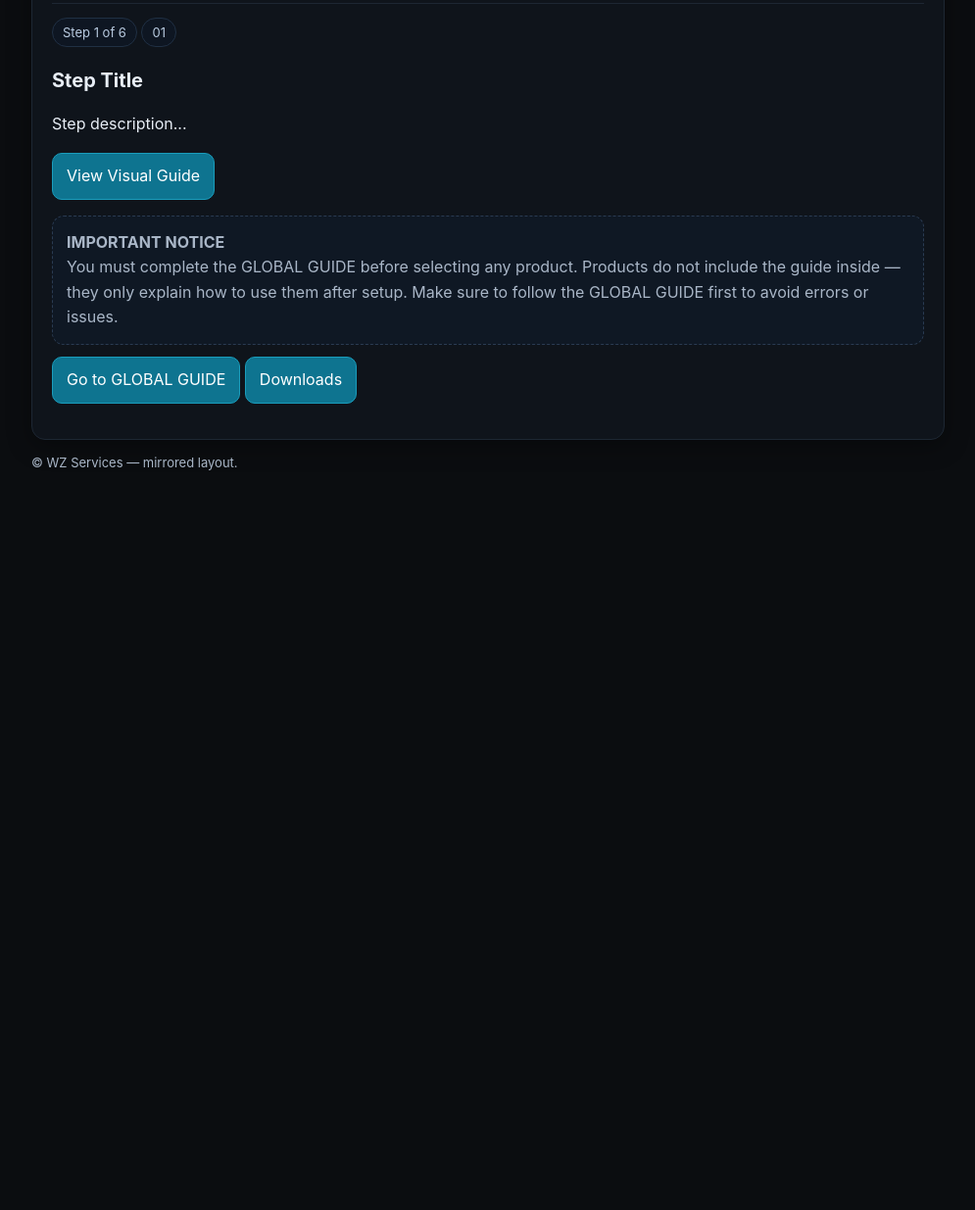
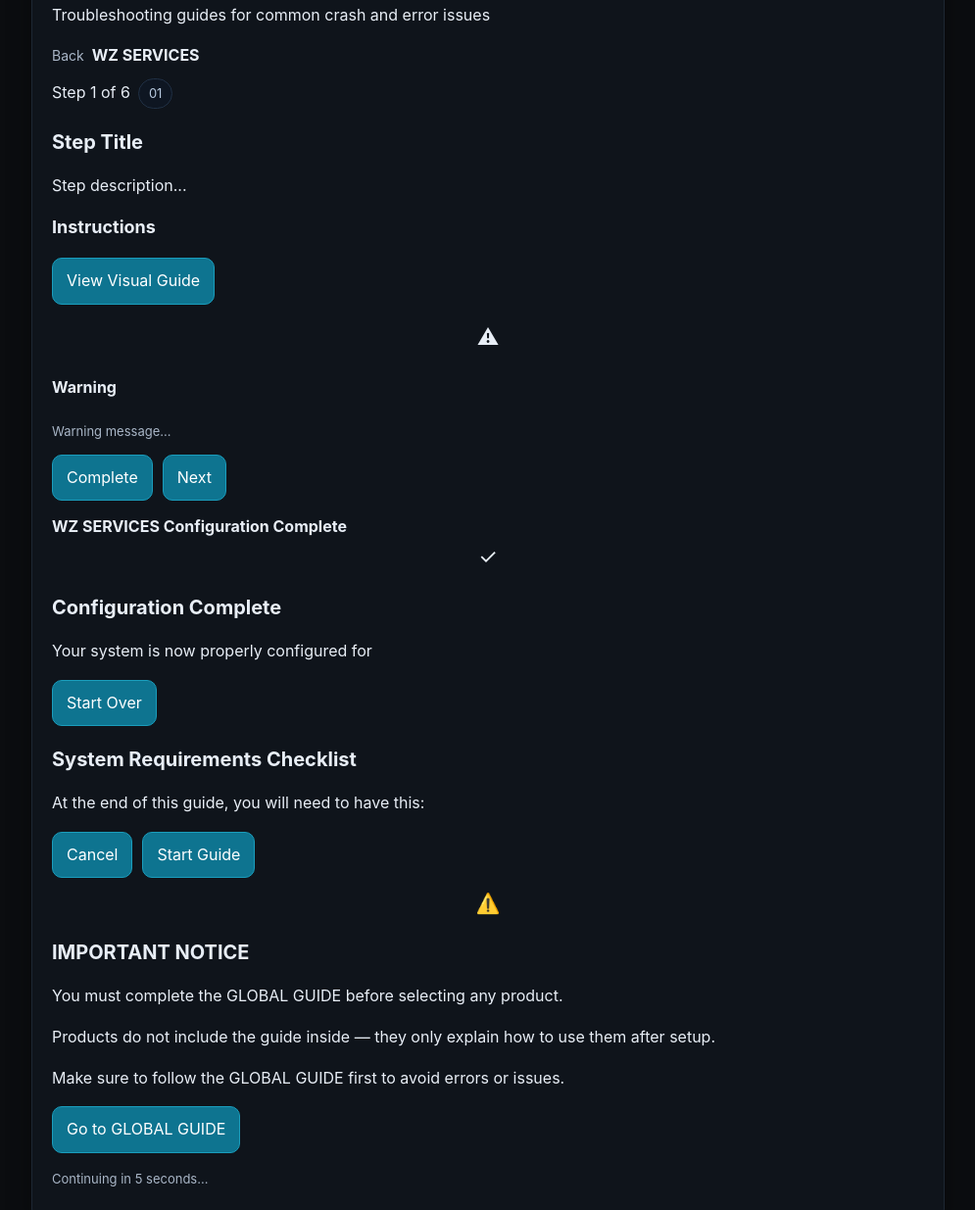
Before and after one commit to Kairowz/kairowz.github.io, a plain HTML site: page index.html in a window 1280 px wide. Shown: the part 420-1655 px from the top of the page at 98% size, without its empty margins (142-1137 px from the left). Before the commit the page ends 939 px from the top, so only its background shows below. Drawn offline with Linux system fonts and the light colour scheme.

Commit message:
Add files via upload

```diff
--- a/index.html
+++ b/index.html
@@ -3,7 +3,7 @@
 <head>
   <meta charset="utf-8">
   <meta name="viewport" content="width=device-width, initial-scale=1">
-  <title>WZ SERVICES — Configuration Guide</title>
+  <title>WZ SERVICES - Configuration Guide</title>
   <link rel="icon" href="favicon.ico">
   <style>
 :root{--bg:#0b0d10;--panel:#0f141b;--muted:#a9b6c7;--txt:#e8eef6;--accent:#00c8ff;--br:#1d2733}
@@ -11,27 +11,30 @@
 a{color:var(--accent);text-decoration:none}a:hover{text-decoration:underline}
 .wrap{max-width:980px;margin:0 auto;padding:24px}
 header{display:flex;align-items:center;justify-content:space-between;margin-bottom:16px;gap:16px}
-.brand{font-weight:800;letter-spacing:.4px}
+.brand{font-weight:800;letter-spacing:.3px}
 .langs{display:flex;gap:10px;color:var(--muted);font-size:14px;flex-wrap:wrap}
 .card{background:var(--panel);border:1px solid var(--br);border-radius:14px;padding:20px;box-shadow:0 6px 24px rgba(0,0,0,.35)}
-h1{font-size:28px;margin:6px 0 12px}h2{font-size:20px;margin:18px 0 8px}
+h1{font-size:28px;margin:6px 0 12px}h2{font-size:20px;margin:18px 0 8px}h3{font-size:18px;margin:10px 0 6px}
 hr{border:0;border-top:1px solid var(--br);margin:14px 0}
 .notice{background:#0f1824;border:1px dashed #2a3b52;padding:14px;border-radius:12px;color:var(--muted)}
 .btn{display:inline-block;background:#0e7490;color:#fff;padding:10px 14px;border-radius:10px;border:1px solid #1a9dbc;transition:.2s}
 .btn:hover{filter:brightness(1.08);transform:translateY(-1px)}
 .grid{display:grid;grid-template-columns:repeat(auto-fit,minmax(240px,1fr));gap:14px}
 .tool{border:1px solid var(--br);border-radius:12px;padding:14px;background:#0f141b}
-.tool h3{margin:0 0 8px 0}
-.tool p{margin:0 0 10px 0;color:var(--muted)}
+.tool p{margin:6px 0 10px;color:var(--muted)}
 .small{font-size:13px;color:var(--muted)}
 .back{font-size:14px;color:var(--muted)}
 .tag{display:inline-flex;gap:6px;align-items:center;padding:4px 10px;border-radius:999px;background:#0e1622;border:1px solid #203044;color:#b9cbe0;font-size:13px}
+.row{display:flex;gap:8px;align-items:center;flex-wrap:wrap}
+.cta-row{display:flex;gap:10px;flex-wrap:wrap}
+.center{display:flex;justify-content:center;align-items:center;gap:8px}
+.kbd{display:inline-block;padding:2px 8px;border-radius:8px;border:1px solid var(--br);background:#0d1220;color:#a6b9cf;font-size:12px}
 </style>
 </head>
 <body>
   <div class="wrap">
     <header>
-      <div class="brand">WZ SERVICES — GUIDE</div>
+      <div class="brand">WZ SERVICES</div>
       <nav class="langs">ENGLISH · FRANÇAIS · DEUTSCH · РУССКИЙ · ESPAÑOL · 中文</nav>
     </header>
 
@@ -40,32 +43,59 @@ hr{border:0;border-top:1px solid var(--br);margin:14px 0}
       <h1>Select Your Game</h1>
       <p>Choose the game you want to configure</p>
 
+      <div class="row"><a class="back" href="index.html">Back</a> <strong>WZ SERVICES</strong></div>
+
       <h2>Game Guides</h2>
       <p>Select a guide or troubleshooting option</p>
 
       <h2>Crash Issues</h2>
       <p>Troubleshooting guides for common crash and error issues</p>
 
-      <hr>
-      <div class="tag">Step 1 of 6</div> <span class="tag">01</span>
+      <div class="row"><a class="back" href="index.html">Back</a> <strong>WZ SERVICES</strong></div>
+
+      <div class="row" style="margin:10px 0;">
+        <span>Step 1 of 6</span> <span class="tag">01</span>
+      </div>
+
       <h2>Step Title</h2>
       <p>Step description...</p>
-      <p><a class="btn" href="downloads.html">View Visual Guide</a></p>
 
-      <div class="notice">
-        <strong>IMPORTANT NOTICE</strong><br>
-        You must complete the GLOBAL GUIDE before selecting any product. Products do not include the guide
-        inside — they only explain how to use them after setup. Make sure to follow the GLOBAL GUIDE first to
-        avoid errors or issues.
+      <h3>Instructions</h3>
+      <p><a class="btn" href="#" onclick="alert('Visual guide placeholder')">View Visual Guide</a></p>
+
+      <div class="center" style="font-size:22px;">⚠</div>
+      <h4>Warning</h4>
+      <p class="small">Warning message...</p>
+
+      <div class="cta-row">
+        <a class="btn" href="#">Complete</a>
+        <a class="btn" href="#">Next</a>
       </div>
 
-      <p style="margin-top:12px;">
-        <a class="btn" href="downloads.html">Go to GLOBAL GUIDE</a>
-        <a class="btn" href="downloads.html">Downloads</a>
-      </p>
+      <div class="row" style="margin-top:14px;"><strong>WZ SERVICES Configuration Complete</strong></div>
+      <div class="center" style="font-size:22px;">✓</div>
+      <h2>Configuration Complete</h2>
+      <p>Your system is now properly configured for</p>
+
+      <p><a class="btn" href="index.html">Start Over</a></p>
+
+      <h2>System Requirements Checklist</h2>
+      <p>At the end of this guide, you will need to have this:</p>
+
+      <div class="cta-row">
+        <a class="btn" href="#">Cancel</a>
+        <a class="btn" href="#">Start Guide</a>
+      </div>
+
+      <div class="center" style="font-size:20px;margin-top:10px;">⚠️</div>
+      <h2>IMPORTANT NOTICE</h2>
+      <p>You must complete the GLOBAL GUIDE before selecting any product.</p>
+      <p>Products do not include the guide inside — they only explain how to use them after setup.</p>
+      <p>Make sure to follow the GLOBAL GUIDE first to avoid errors or issues.</p>
+      <p><a class="btn" href="downloads.html">Go to GLOBAL GUIDE</a></p>
+
+      <p class="small">Continuing in 5 seconds...</p>
     </div>
-
-    <p class="small">© WZ Services — mirrored layout.</p>
   </div>
 </body>
 </html>
```
Also changed, not shown: downloads.html (+17 -32 lines), cpp.png (added), dc.png (added).
